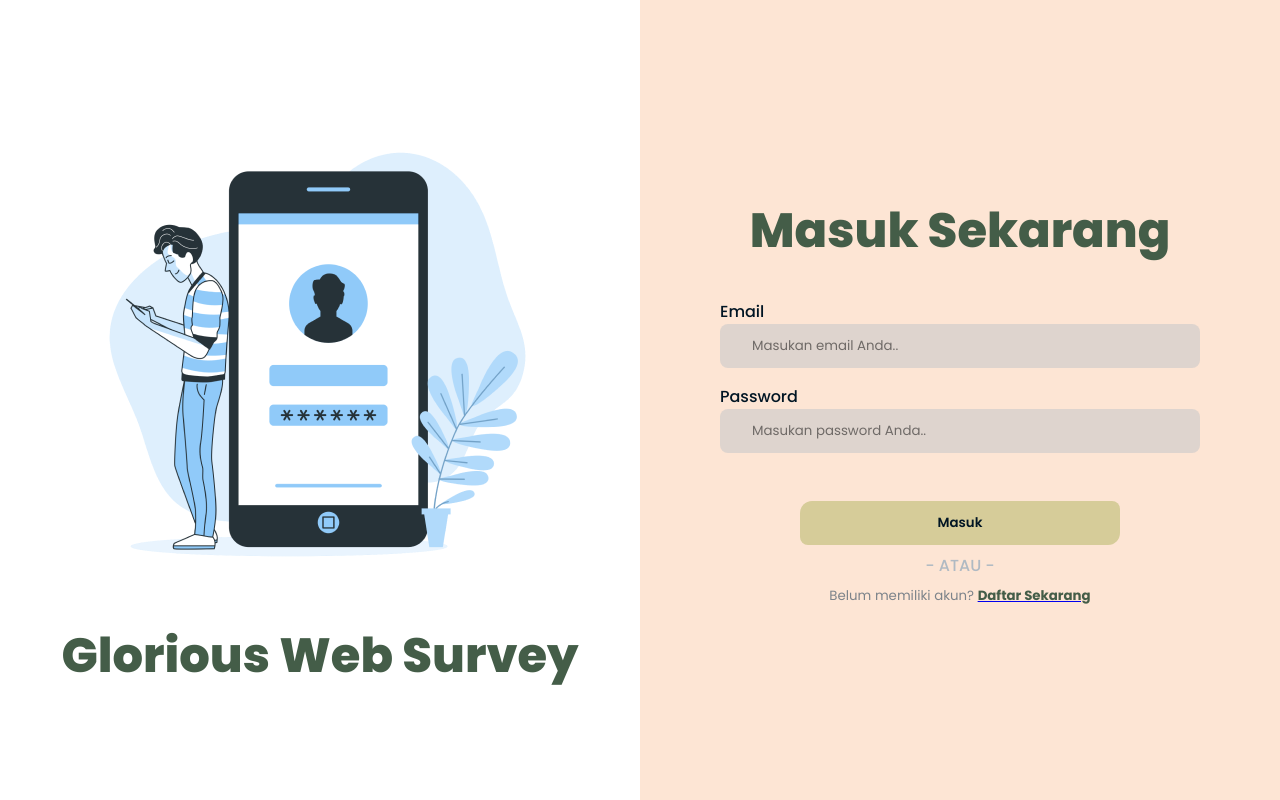
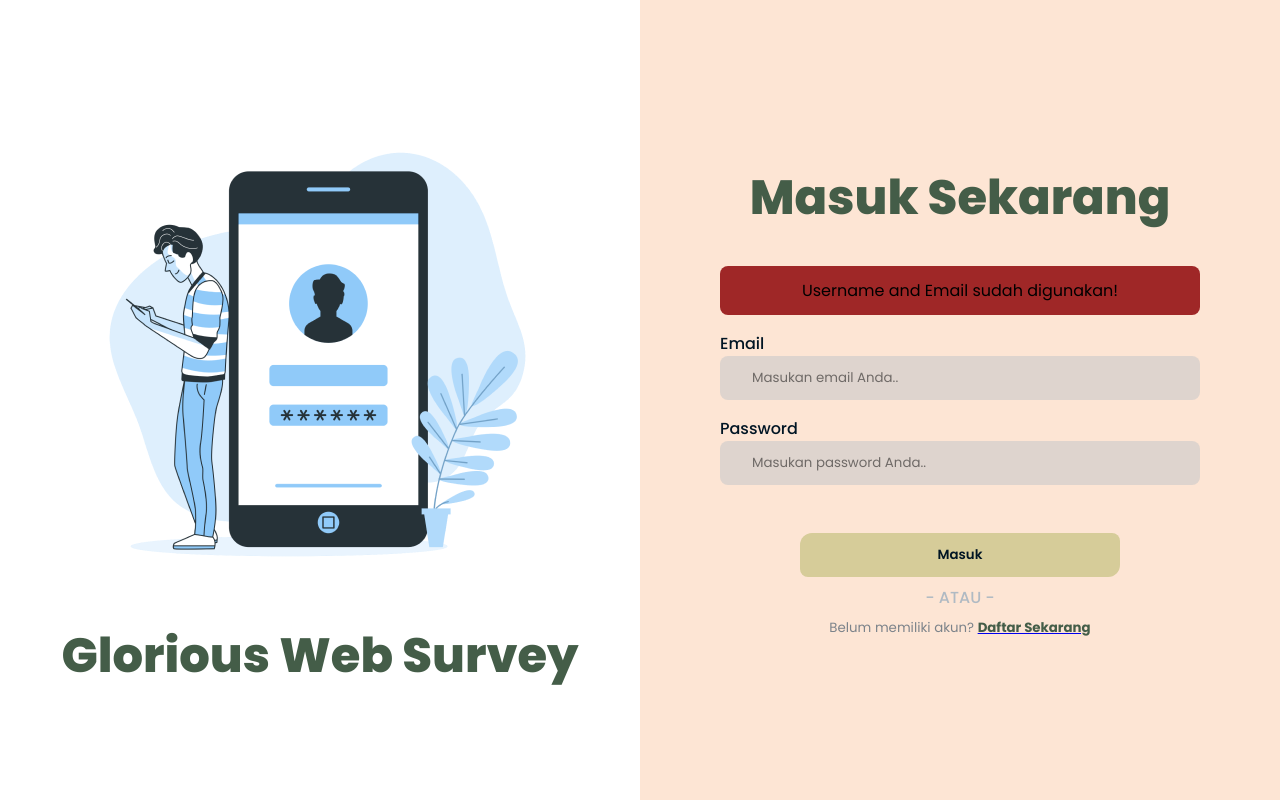
Before and after one commit to dzakwanIrfan/gws, a PHP site: page /login.php?message=same in a window 1280 px wide. Run offline with PHP 8.4, Linux system fonts and the light colour scheme; a stand-in replaces the project's code that opens the database connection.

Commit message:
membuat login

```diff
--- a/login.php
+++ b/login.php
@@ -1,3 +1,62 @@
+<?php
+    include "connection.php";
+    session_start();
+
+    if(isset($_SESSION['username']) || isset($_SESSION['email'])){
+        header('Location: index.php');
+        exit;
+    }
+
+    if(isset($_POST['login'])){
+        $email=$_POST['email'];
+        $password=$_POST['password'];
+        $passwordError = false;
+
+        $queryselect="SELECT * FROM pengguna where email='$email'";
+        $result=mysqli_query($conn,$queryselect);
+
+        if(mysqli_num_rows($result) > 0){
+            $row=mysqli_fetch_array($result);
+            if(password_verify($password, $row['password'])){
+                if($row['role'] == 'admin'){
+                    $_SESSION['username']=$row['username'];
+                    $_SESSION['email']=$row['email'];
+                    $_SESSION['role']='admin';
+                    $_SESSION['foto_pengguna'] = $row['foto_pengguna'];
+                    header("Location: admin/index.php");
+                    exit;
+                } else if($row['level'] == 'pemilik'){
+                    $_SESSION['username']=$row['username'];
+                    $_SESSION['email']=$row['email'];
+                    $_SESSION['role']='pemilik';
+                    $_SESSION['foto_pengguna'] = $row['foto_pengguna'];
+                    header("Location: pemilik/index.php");
+                    exit;
+                } else if($row['level'] == 'penyurvei'){
+                    $_SESSION['username']=$row['username'];
+                    $_SESSION['email']=$row['email'];
+                    $_SESSION['role']='penyurvei';
+                    $_SESSION['foto_pengguna'] = $row['foto_pengguna'];
+                    header("Location: penyurvei/index.php");
+                    exit;
+                } else if($row['level'] == 'responden'){
+                    $_SESSION['username']=$row['username'];
+                    $_SESSION['email']=$row['email'];
+                    $_SESSION['role']='responden';
+                    $_SESSION['foto_pengguna'] = $row['foto_pengguna'];
+                    header("Location: responden/index.php");
+                    exit;
+                }
+            }else{
+                $passwordError = true;
+                header("Location: login.php?message=failed");
+            }
+        }else{
+            header("Location: login.php?message=failed");
+        }
+    }
+?>
+
 <!DOCTYPE html>
 <html lang="en">
 <head>
@@ -15,16 +74,29 @@
         </div>
         <div class="kanan">
             <h1>Masuk Sekarang</h1>
+            <?php
+                if($_GET['message']=="same"){
+                    echo "<div class='eror-popup'><span>Username and Email sudah digunakan!</span></div>";
+                }elseif($_GET['message']=="username"){
+                    echo "<div class='eror-popup'><span>Username sudah digunakan!</span></div>";
+                }elseif($_GET['message']=="email"){
+                    echo "<div class='eror-popup'><span>Email sudah digunakan!</span></div>";
+                }elseif($_GET['message']=="unsync"){
+                    echo "<div class='eror-popup'><span>Password dan Konfirmasi Password tidak sesuai!</span></div>";
+                }elseif($_GET['message']=="failed"){
+                    echo "<div class='eror-popup'><span>Username atau Password Anda salah!</span></div>";
+                }
+            ?>
             <form action="" method="post">
                 <div class="input-group">
                     <label for="email">Email</label>
-                    <input type="email" id="email" placeholder="Masukan email Anda..">
+                    <input type="email" id="email" name="email" placeholder="Masukan email Anda..">
                 </div>
                 <div class="input-group">
                     <label for="password">Password</label>
-                    <input type="password" id="password" placeholder="Masukan password Anda..">
+                    <input type="password" id="password" name="password" placeholder="Masukan password Anda..">
                 </div>
-                <input type="submit" value="Masuk" class="submit">
+                <input type="submit" value="Masuk" class="submit" name="login">
             </form>
             <p class="atau">- ATAU -</p>
             <small>Belum memiliki akun? <a href="register.php"><b>Daftar Sekarang</b></a></small>
--- a/register.php
+++ b/register.php
@@ -1,7 +1,7 @@
 <?php
     include 'conection.php';
     session_start();
-    if(isset($_SESSION['username']) || isset($_SESSION['emailku'])){
+    if(isset($_SESSION['username']) || isset($_SESSION['email'])){
         header('Location: index.php');
         exit;
     }
@@ -28,6 +28,7 @@
         }else {
             if ($password == $confirm) {
                 $queryinsert="INSERT INTO user (name, username, email, password, role) VALUES ('$name', '$username', '$email', '$password','pengguna')";
+                $password = password_hash($password, PASSWORD_DEFAULT);
                 $result=mysqli_query($conn,$queryinsert);
                 if($result){
                     header("Location: login.php?message=success");
```
